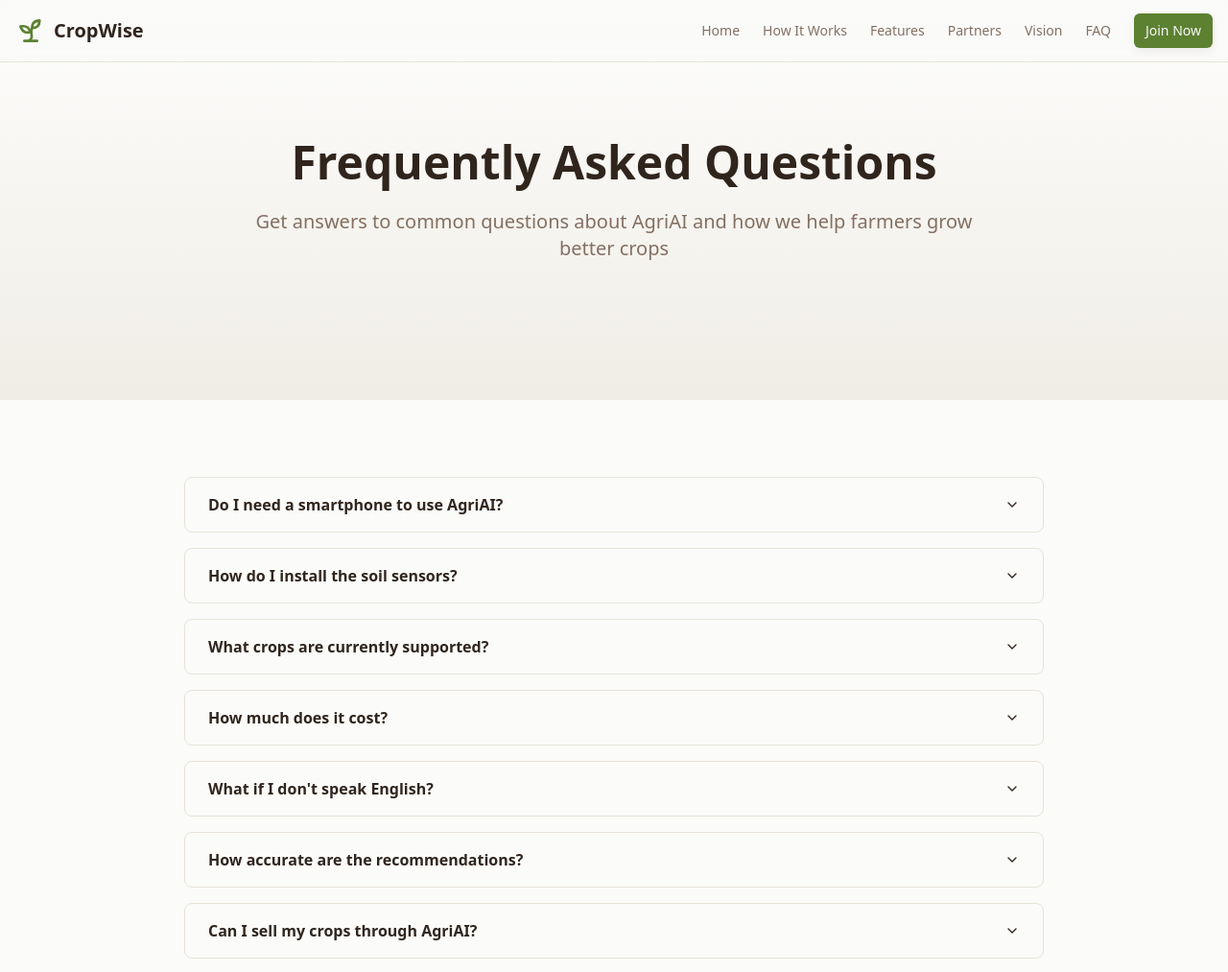
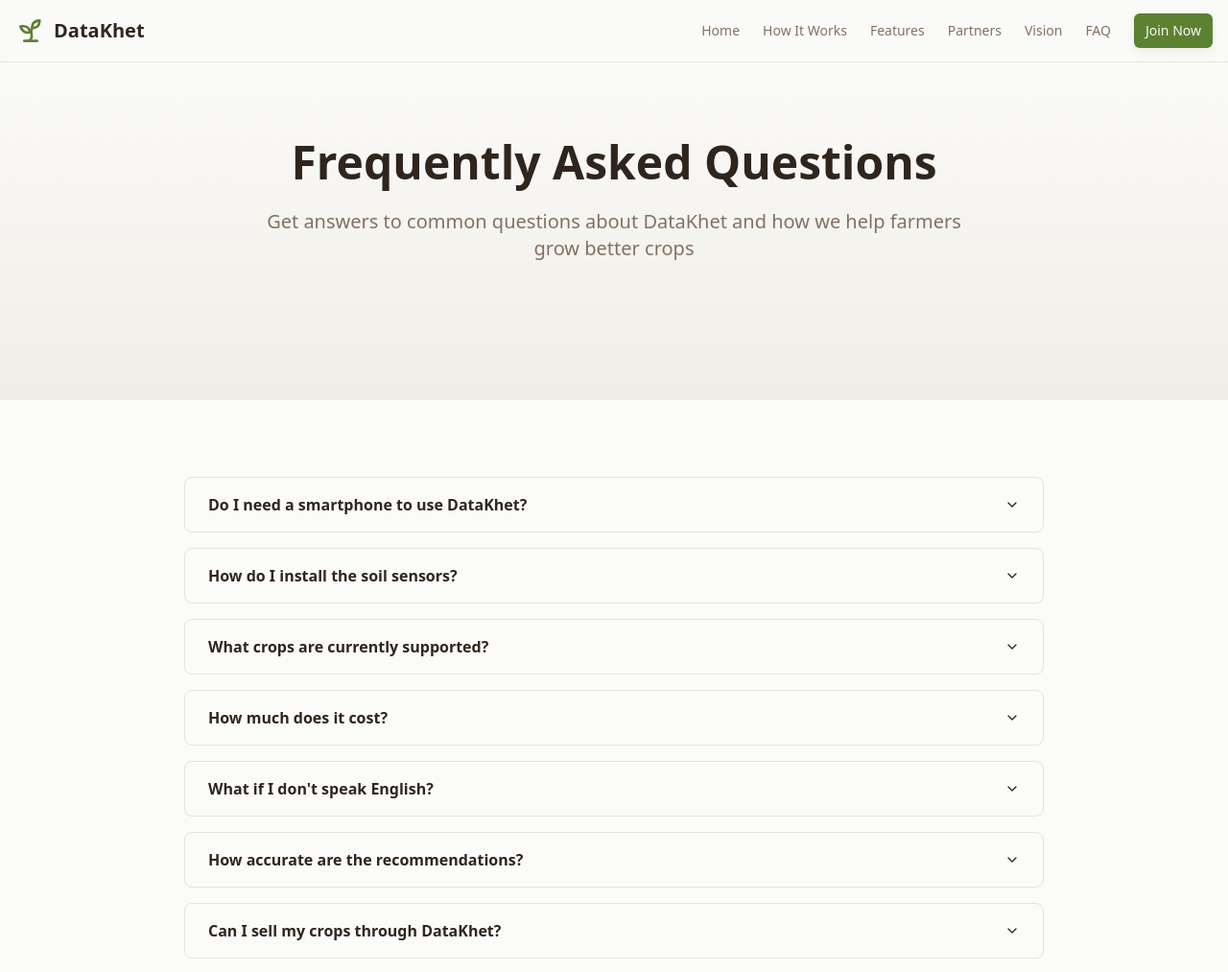
Before and after one commit to Loveonn-Creative/farm-future-ai, a React (Vite) app: page /faq in a window 1280 px wide. Shown: the top 1013 px of the page at 96% size. Built offline with nearby package versions, Linux system fonts and the light colour scheme.

Commit message:
Refactor: Rename project to DataKhet
Update the project name from CropWise to DataKhet across the application.

```diff
--- a/src/components/Header.tsx
+++ b/src/components/Header.tsx
@@ -19,7 +19,7 @@ const Header = () => {
         <div className="flex h-16 items-center justify-between">
           <Link to="/" className="flex items-center space-x-2">
             <Sprout className="h-8 w-8 text-primary" />
-            <span className="text-xl font-bold text-foreground">CropWise</span>
+            <span className="text-xl font-bold text-foreground">DataKhet</span>
           </Link>
 
           {/* Desktop Navigation */}
--- a/src/pages/FAQ.tsx
+++ b/src/pages/FAQ.tsx
@@ -27,8 +27,8 @@ const FAQ = () => {
 
   const faqs = [
     {
-      question: "Do I need a smartphone to use AgriAI?",
-      answer: "No! AgriAI works through simple SMS and WhatsApp messages. You can receive all recommendations, alerts, and tips on any basic mobile phone. We also support voice messages in local languages."
+      question: "Do I need a smartphone to use DataKhet?",
+      answer: "No! DataKhet works through simple SMS and WhatsApp messages. You can receive all recommendations, alerts, and tips on any basic mobile phone. We also support voice messages in local languages."
     },
     {
       question: "How do I install the soil sensors?",
@@ -44,14 +44,14 @@ const FAQ = () => {
     },
     {
       question: "What if I don't speak English?",
-      answer: "AgriAI supports 12 local languages including Hindi, Tamil, Telugu, Bengali, Marathi, Gujarati, Kannada, Malayalam, Punjabi, and Urdu. All recommendations come in your preferred language via SMS or WhatsApp."
+      answer: "DataKhet supports 12 local languages including Hindi, Tamil, Telugu, Bengali, Marathi, Gujarati, Kannada, Malayalam, Punjabi, and Urdu. All recommendations come in your preferred language via SMS or WhatsApp."
     },
     {
       question: "How accurate are the recommendations?",
       answer: "Our AI recommendations have shown 35% average yield improvements across 5,000+ farmers. We combine satellite data, local weather, soil sensors, and crop science to provide highly accurate, personalized advice."
     },
     {
-      question: "Can I sell my crops through AgriAI?",
+      question: "Can I sell my crops through DataKhet?",
       answer: "Yes! Our marketplace connects you directly with verified buyers, exporters, and food processors. We help you get fair prices and handle quality certification. Our farmers typically get 15-20% better prices than local markets."
     },
     {
@@ -99,7 +99,7 @@ const FAQ = () => {
               Frequently Asked Questions
             </h1>
             <p className="text-xl text-muted-foreground max-w-3xl mx-auto">
-              Get answers to common questions about AgriAI and how we help farmers grow better crops
+              Get answers to common questions about DataKhet and how we help farmers grow better crops
             </p>
           </div>
         </div>
--- a/src/pages/HowItWorks.tsx
+++ b/src/pages/HowItWorks.tsx
@@ -33,7 +33,7 @@ const HowItWorks = () => {
     name: "Rajesh Kumar",
     location: "Punjab, India",
     crop: "Rice & Wheat",
-    quote: "AgriAI increased my yield by 35% and saved ₹15,000 on fertilizers in just one season. The WhatsApp tips are so easy to follow!",
+    quote: "DataKhet increased my yield by 35% and saved ₹15,000 on fertilizers in just one season. The WhatsApp tips are so easy to follow!",
     results: [
       "35% increase in yield",
       "₹15,000 saved on fertilizers",
@@ -48,7 +48,7 @@ const HowItWorks = () => {
         <div className="container mx-auto px-4">
           <div className="text-center mb-16">
             <h1 className="text-4xl md:text-5xl font-bold text-foreground mb-6">
-              How AgriAI Works for You
+              How DataKhet Works for You
             </h1>
             <p className="text-xl text-muted-foreground max-w-3xl mx-auto">
               Three simple steps to smarter farming. No technical knowledge required.
--- a/src/pages/Onboard.tsx
+++ b/src/pages/Onboard.tsx
@@ -23,7 +23,7 @@ const Onboard = () => {
   const handleSubmit = (e: React.FormEvent) => {
     e.preventDefault();
     toast({
-      title: "Welcome to AgriAI! 🌱",
+      title: "Welcome to DataKhet! 🌱",
       description: "We'll contact you within 24 hours to get you started.",
     });
   };
--- a/src/pages/Partners.tsx
+++ b/src/pages/Partners.tsx
@@ -91,7 +91,7 @@ const Partners = () => {
               <span className="block text-secondary">1M+ farmers?</span>
             </h1>
             <p className="text-xl md:text-2xl mb-8 opacity-90">
-              Partner with AgriAI to transform agriculture while building profitable business relationships
+              Partner with DataKhet to transform agriculture while building profitable business relationships
             </p>
             <Button size="lg" className="bg-secondary text-secondary-foreground hover:bg-secondary/90">
               <Handshake className="mr-2 h-5 w-5" />
@@ -269,7 +269,7 @@ const Partners = () => {
             Ready to Transform Agriculture Together?
           </h2>
           <p className="text-xl text-muted-foreground mb-8">
-            Join leading organizations already partnering with AgriAI
+            Join leading organizations already partnering with DataKhet
           </p>
           <div className="flex flex-col sm:flex-row gap-4 justify-center">
             <Button size="lg" className="text-lg px-8 py-4">
```
